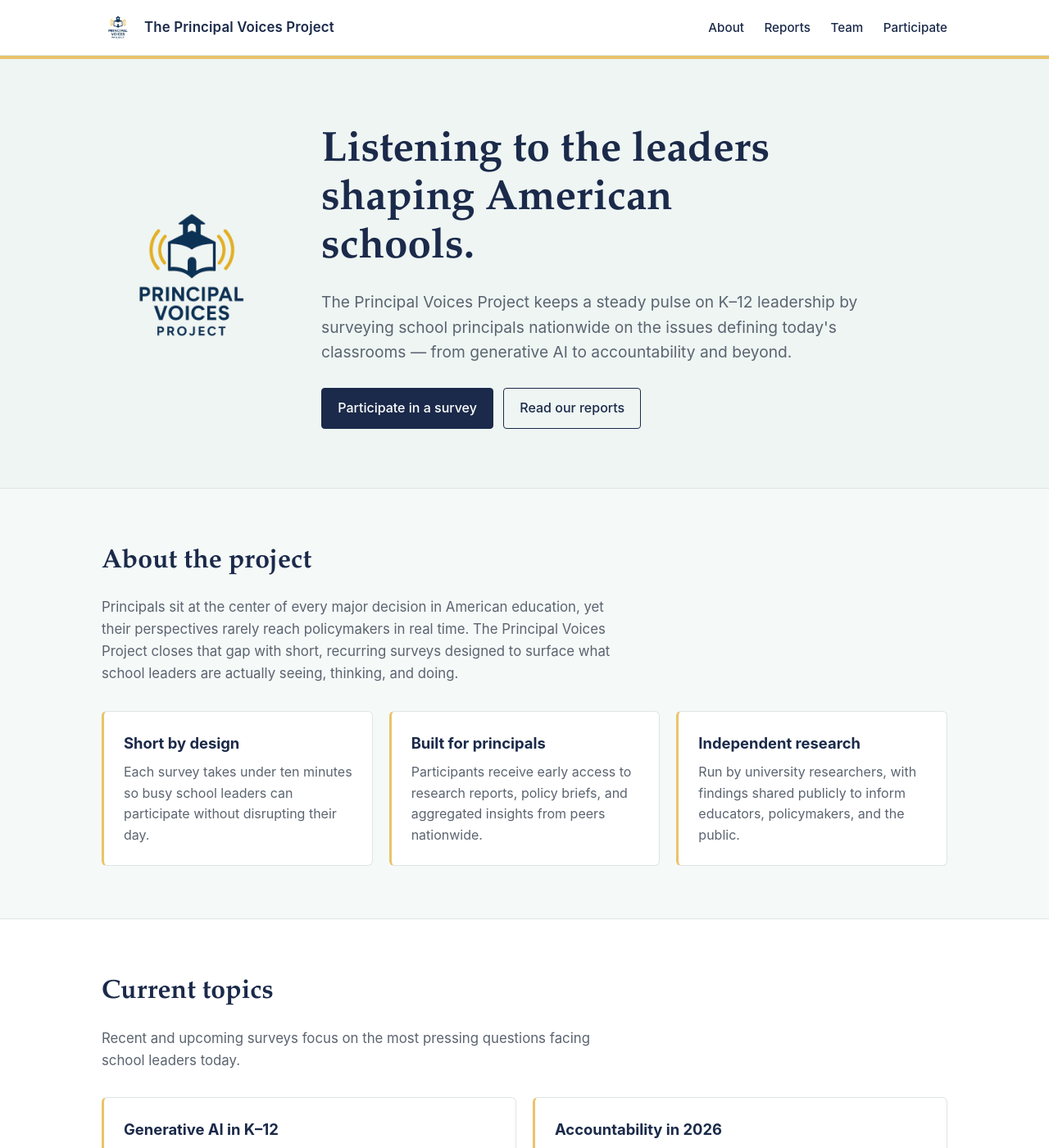
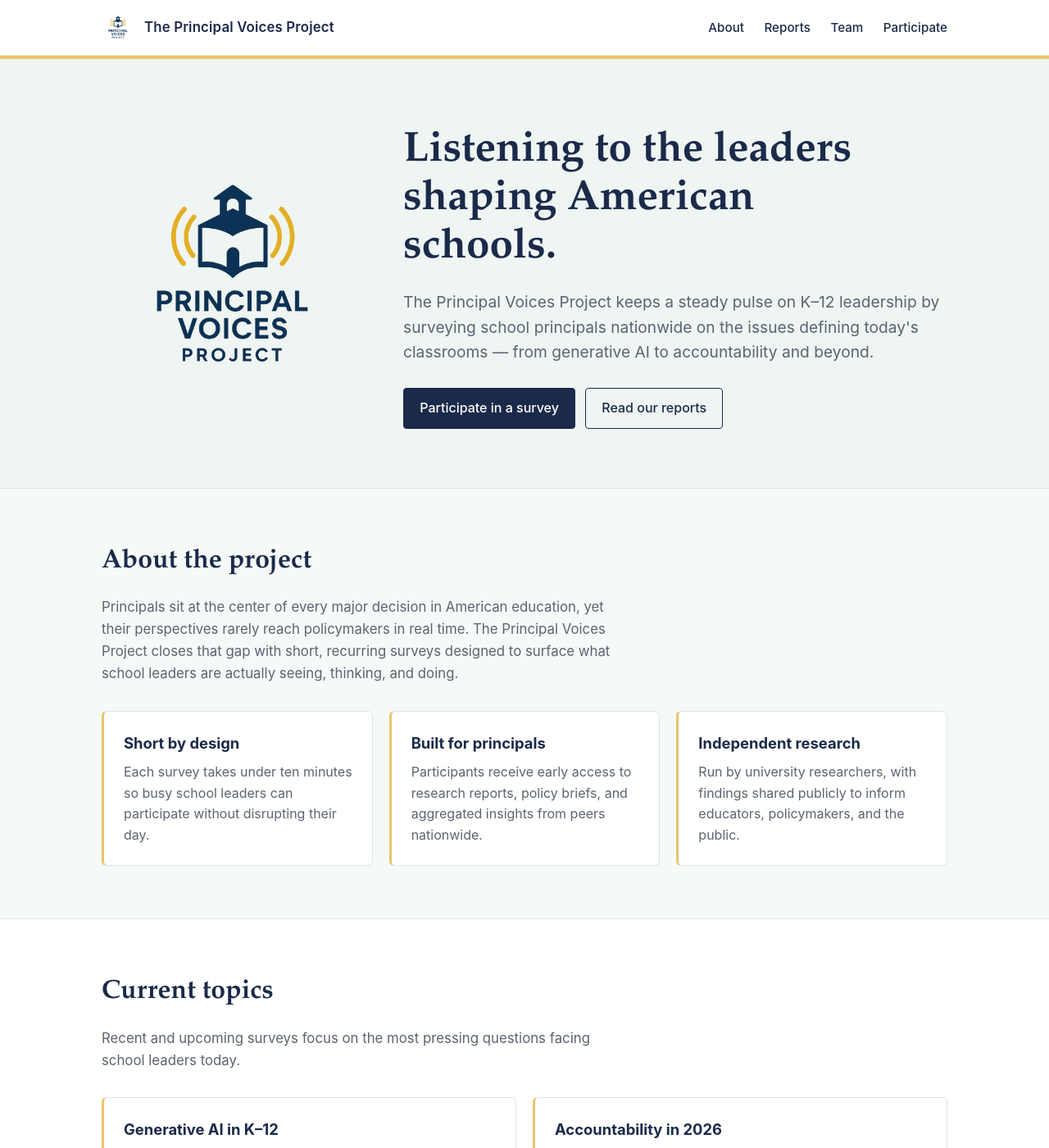
Before and after one commit to cqcampos/principal-voices-project, a Jekyll site: the page built from index.html, in a window 1280 px wide and 1400 px high. Shown: the whole window at 82% size. Built offline with Jekyll 4.4.1, drawn with Linux system fonts in a browser that asks for light colours.

Commit message:
Increase hero logo size to 320px

```diff
--- a/assets/css/style.css
+++ b/assets/css/style.css
@@ -102,13 +102,13 @@
   flex-wrap: wrap;
 }
 .hero-logo {
-  flex: 0 0 220px;
-  max-width: 220px;
+  flex: 0 0 320px;
+  max-width: 320px;
 }
 .hero-logo img {
   display: block;
   width: 100%;
-  max-width: 220px;
+  max-width: 320px;
   height: auto;
 }
 .hero-copy {
```
